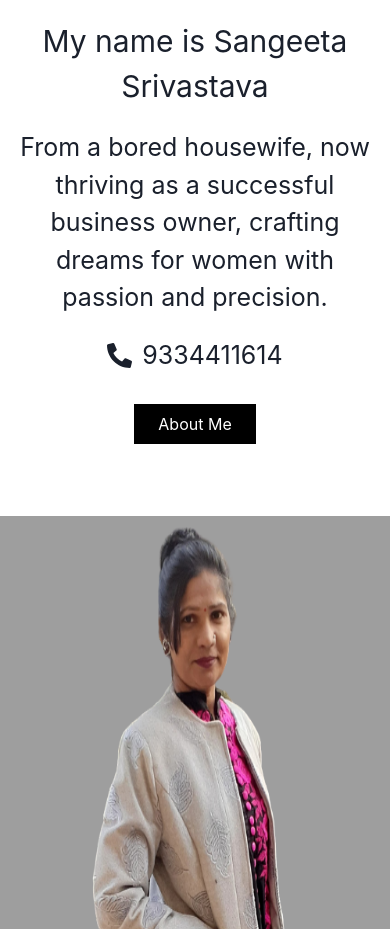
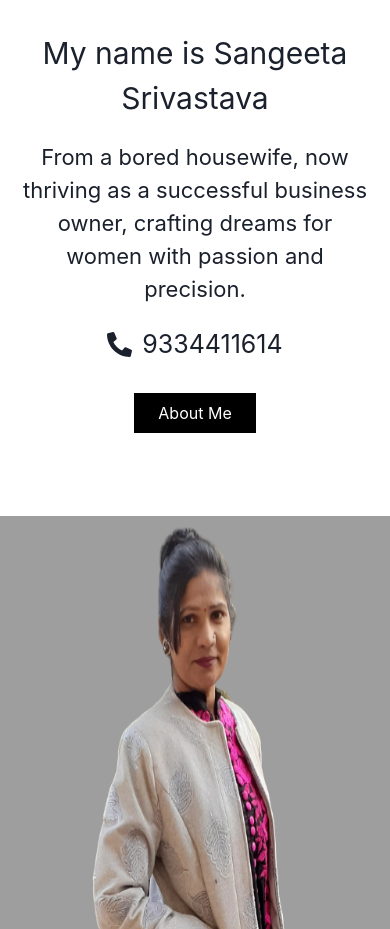
Before and after one commit to iamransh/sui-in-style, a Next.js app: page / in a window 390 px wide. Shown: the part 1100-2029 px from the top of the page. Built offline with nearby package versions, Linux system fonts and the light colour scheme.

Commit message:
phone font size change

```diff
--- a/src/components/About.js
+++ b/src/components/About.js
@@ -110,7 +110,7 @@ export default function About() {
               <Text fontSize={["30px", "28px", "25px"]}>
                 My name is Sangeeta Srivastava
               </Text>
-              <Text fontSize={["25px", "23px", "20px"]}>
+              <Text fontSize={["22px", "20px", "17px"]}>
                 From a bored housewife, now thriving as a successful business
                 owner, crafting dreams for women with passion and precision.
               </Text>
```
